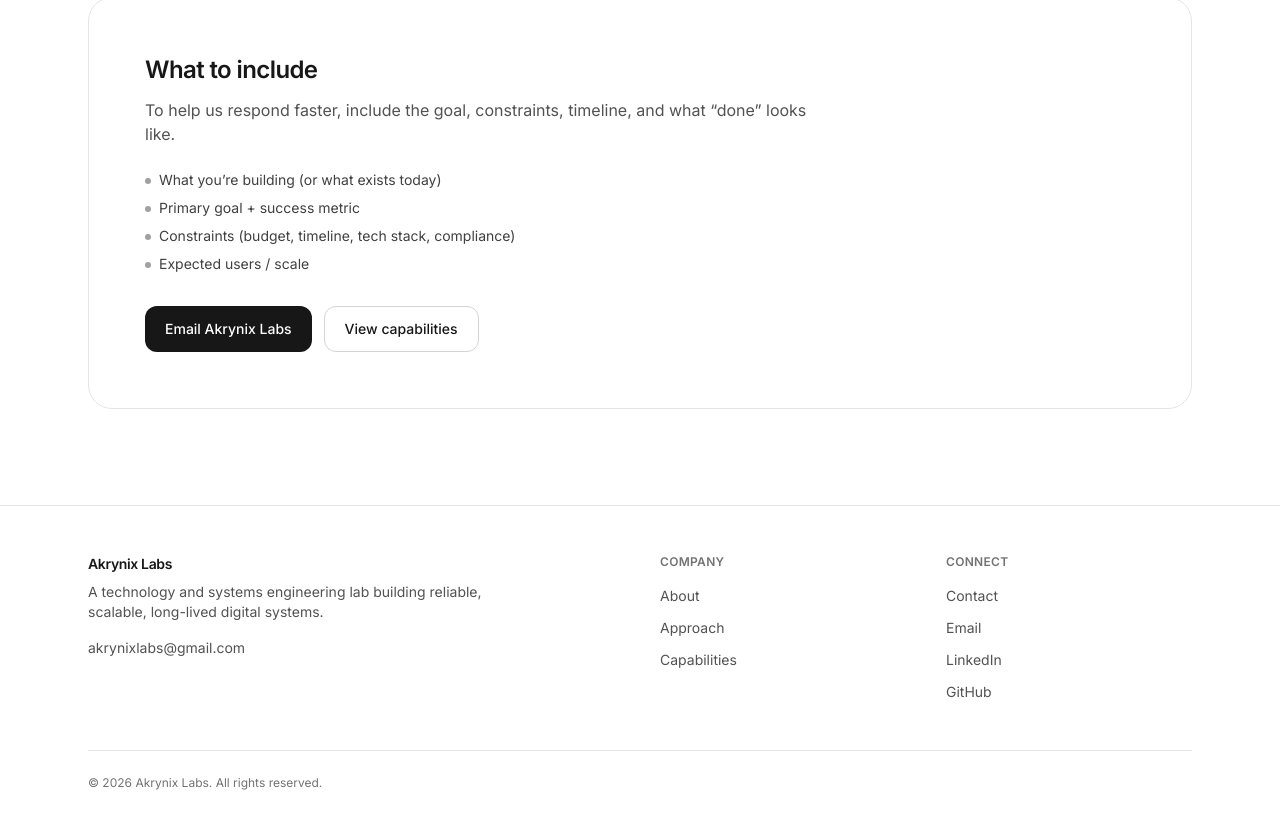
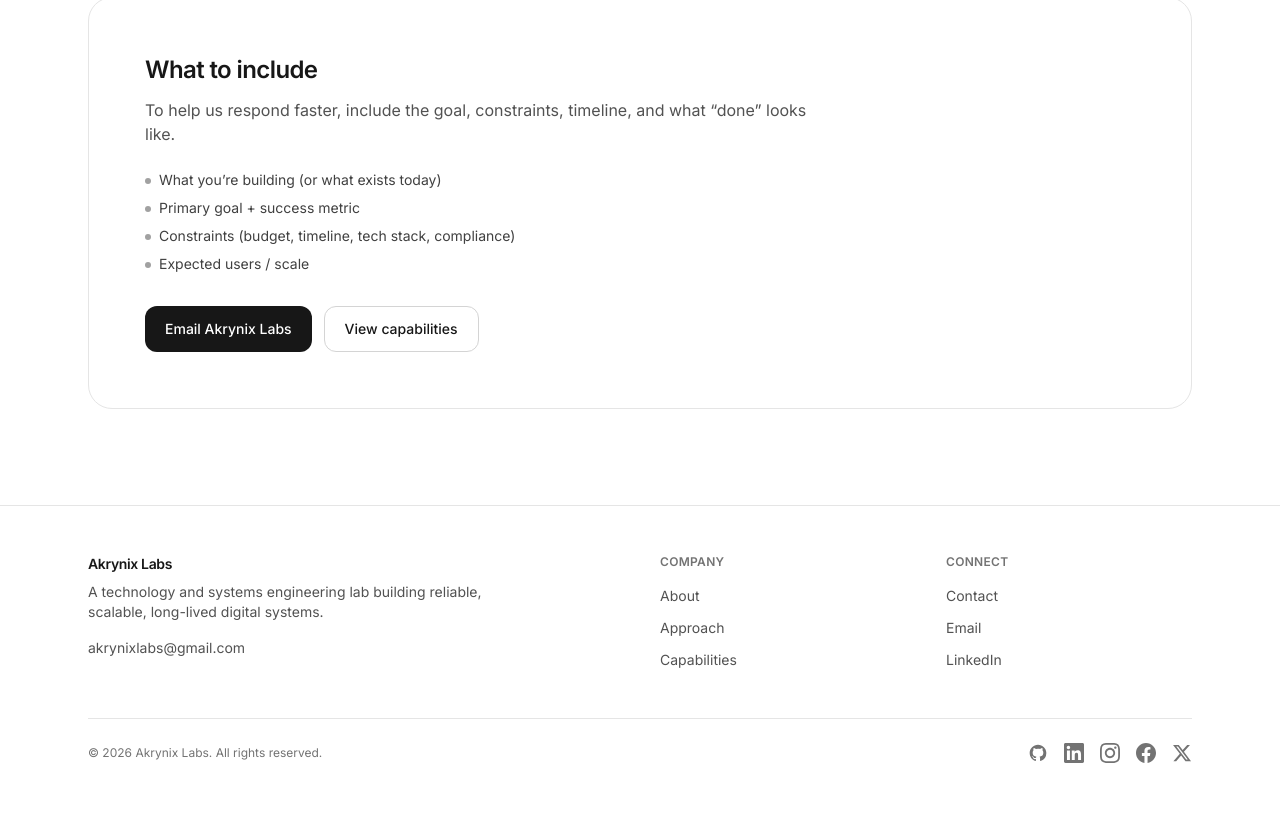
Before and after one commit to AkrynixLabs/akrynixlabs.com, a Next.js app: page /contact in a window 1280 px wide. Shown: the part 1238-2067 px from the top of the page. Built offline with nearby package versions, Linux system fonts and the light colour scheme.

Commit message:
refactor: update footer with social media icons and links

```diff
--- a/src/components/Footer.tsx
+++ b/src/components/Footer.tsx
@@ -49,12 +49,8 @@
               <a className="hover:text-neutral-900 transition" href="mailto:akrynixlabs@gmail.com">
                 Email
               </a>
-              {/* Replace later with real links */}
-              <a className="hover:text-neutral-900 transition" href="#">
+              <a className="hover:text-neutral-900 transition" href="https://www.linkedin.com/company/akrynixlabs" target="_blank" rel="noopener noreferrer">
                 LinkedIn
-              </a>
-              <a className="hover:text-neutral-900 transition" href="#">
-                GitHub
               </a>
             </div>
           </div>
@@ -62,6 +58,33 @@
 
         <div className="mt-12 flex flex-col gap-3 border-t border-neutral-200 pt-6 text-xs text-neutral-500 md:flex-row md:items-center md:justify-between">
           <p>© {year} Akrynix Labs. All rights reserved.</p>
+          <div className="flex gap-4">
+            <a href="https://github.com/AkrynixLabs" target="_blank" rel="noopener noreferrer" className="hover:text-neutral-900 transition" aria-label="GitHub">
+              <svg className="w-5 h-5" fill="currentColor" viewBox="0 0 24 24">
+                <path fillRule="evenodd" d="M12 2C6.477 2 2 6.484 2 12.017c0 4.425 2.865 8.18 6.839 9.504.5.092.682-.217.682-.483 0-.237-.008-.868-.013-1.703-2.782.605-3.369-1.343-3.369-1.343-.454-1.158-1.11-1.466-1.11-1.466-.908-.62.069-.608.069-.608 1.003.07 1.531 1.032 1.531 1.032.892 1.53 2.341 1.088 2.91.832.092-.647.35-1.088.636-1.338-2.22-.253-4.555-1.113-4.555-4.951 0-1.093.39-1.988 1.029-2.688-.103-.253-.446-1.272.098-2.65 0 0 .84-.27 2.75 1.026A9.564 9.564 0 0112 6.844c.85.004 1.705.115 2.504.337 1.909-1.296 2.747-1.027 2.747-1.027.546 1.379.202 2.398.1 2.651.64.7 1.028 1.595 1.028 2.688 0 3.848-2.339 4.695-4.566 4.943.359.309.678.92.678 1.855 0 1.338-.012 2.419-.012 2.747 0 .268.18.58.688.482A10.019 10.019 0 0022 12.017C22 6.484 17.522 2 12 2z" clipRule="evenodd" />
+              </svg>
+            </a>
+            <a href="https://www.linkedin.com/company/akrynixlabs" target="_blank" rel="noopener noreferrer" className="hover:text-neutral-900 transition" aria-label="LinkedIn">
+              <svg className="w-5 h-5" fill="currentColor" viewBox="0 0 24 24">
+                <path d="M20.447 20.452h-3.554v-5.569c0-1.328-.027-3.037-1.852-3.037-1.853 0-2.136 1.445-2.136 2.939v5.667H9.351V9h3.414v1.561h.046c.477-.9 1.637-1.85 3.37-1.85 3.601 0 4.267 2.37 4.267 5.455v6.286zM5.337 7.433c-1.144 0-2.063-.926-2.063-2.065 0-1.138.92-2.063 2.063-2.063 1.14 0 2.064.925 2.064 2.063 0 1.139-.925 2.065-2.064 2.065zm1.782 13.019H3.555V9h3.564v11.452zM22.225 0H1.771C.792 0 0 .774 0 1.729v20.542C0 23.227.792 24 1.771 24h20.451C23.2 24 24 23.227 24 22.271V1.729C24 .774 23.2 0 22.222 0h.003z"/>
+              </svg>
+            </a>
+            <a href="https://www.instagram.com/akrynixlabs/" target="_blank" rel="noopener noreferrer" className="hover:text-neutral-900 transition" aria-label="Instagram">
+              <svg className="w-5 h-5" fill="currentColor" viewBox="0 0 24 24">
+                <path d="M12 2.163c3.204 0 3.584.012 4.85.07 3.252.148 4.771 1.691 4.919 4.919.058 1.265.069 1.645.069 4.849 0 3.205-.012 3.584-.069 4.849-.149 3.225-1.664 4.771-4.919 4.919-1.266.058-1.644.07-4.85.07-3.204 0-3.584-.012-4.849-.07-3.26-.149-4.771-1.699-4.919-4.92-.058-1.265-.07-1.644-.07-4.849 0-3.204.013-3.583.07-4.849.149-3.227 1.664-4.771 4.919-4.919 1.266-.057 1.645-.069 4.849-.069zm0-2.163c-3.259 0-3.667.014-4.947.072-4.358.2-6.78 2.618-6.98 6.98-.059 1.281-.073 1.689-.073 4.948 0 3.259.014 3.668.072 4.948.2 4.358 2.618 6.78 6.98 6.98 1.281.058 1.689.072 4.948.072 3.259 0 3.668-.014 4.948-.072 4.354-.2 6.782-2.618 6.979-6.98.059-1.28.073-1.689.073-4.948 0-3.259-.014-3.667-.072-4.947-.196-4.354-2.617-6.78-6.979-6.98-1.281-.059-1.69-.073-4.949-.073zm0 5.838c-3.403 0-6.162 2.759-6.162 6.162s2.759 6.163 6.162 6.163 6.162-2.759 6.162-6.163c0-3.403-2.759-6.162-6.162-6.162zm0 10.162c-2.209 0-4-1.79-4-4 0-2.209 1.791-4 4-4s4 1.791 4 4c0 2.21-1.791 4-4 4zm6.406-11.845c-.796 0-1.441.645-1.441 1.44s.645 1.44 1.441 1.44c.795 0 1.439-.645 1.439-1.44s-.644-1.44-1.439-1.44z"/>
+              </svg>
+            </a>
+            <a href="https://web.facebook.com/profile.php?id=61587932729802" target="_blank" rel="noopener noreferrer" className="hover:text-neutral-900 transition" aria-label="Facebook">
+              <svg className="w-5 h-5" fill="currentColor" viewBox="0 0 24 24">
+                <path d="M24 12.073c0-6.627-5.373-12-12-12s-12 5.373-12 12c0 5.99 4.388 10.954 10.125 11.854v-8.385H7.078v-3.47h3.047V9.43c0-3.007 1.792-4.669 4.533-4.669 1.312 0 2.686.235 2.686.235v2.953H15.83c-1.491 0-1.956.925-1.956 1.874v2.25h3.328l-.532 3.47h-2.796v8.385C19.612 23.027 24 18.062 24 12.073z"/>
+              </svg>
+            </a>
+            <a href="https://twitter.com/AkrynixLabs" target="_blank" rel="noopener noreferrer" className="hover:text-neutral-900 transition" aria-label="X (Twitter)">
+              <svg className="w-5 h-5" fill="currentColor" viewBox="0 0 24 24">
+                <path d="M18.244 2.25h3.308l-7.227 8.26 8.502 11.24H16.17l-5.214-6.817L4.99 21.75H1.68l7.73-8.835L1.254 2.25H8.08l4.713 6.231zm-1.161 17.52h1.833L7.084 4.126H5.117z"/>
+              </svg>
+            </a>
+          </div>
         </div>
       </div>
     </footer>
```
